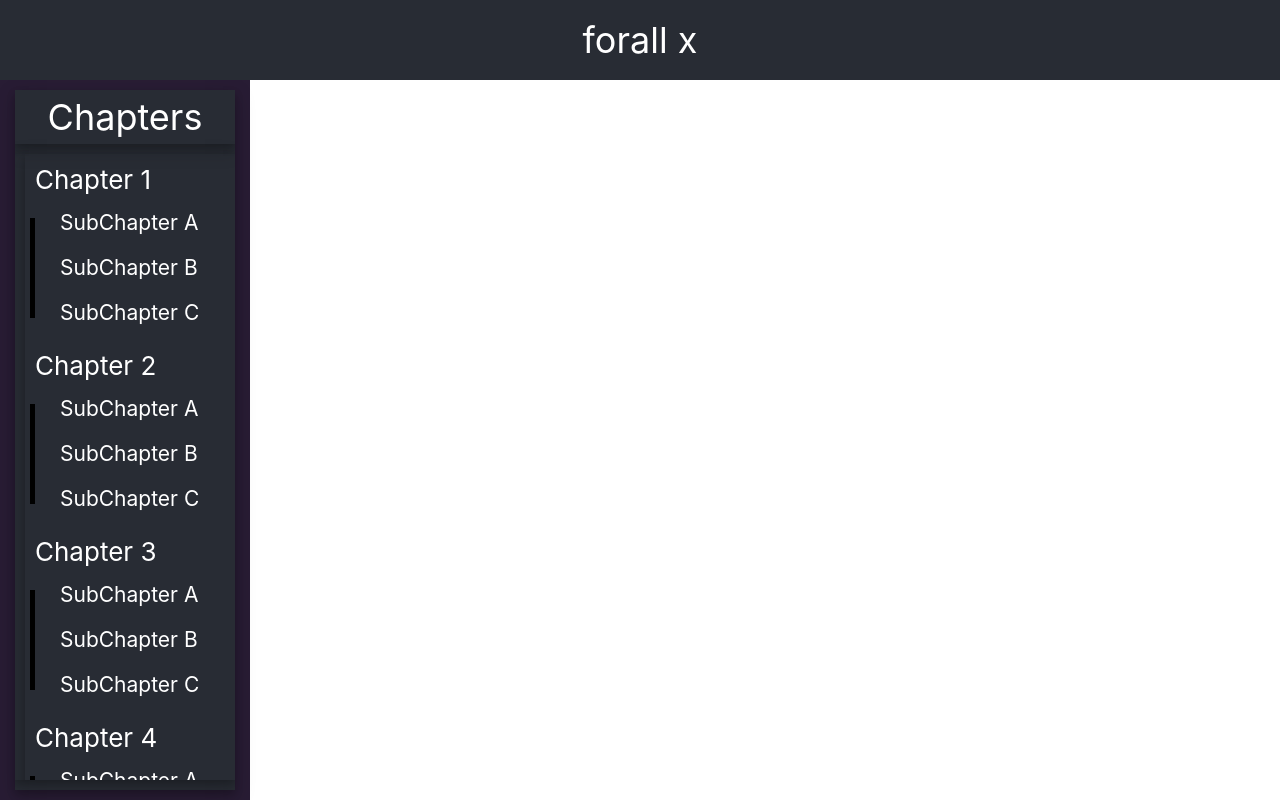
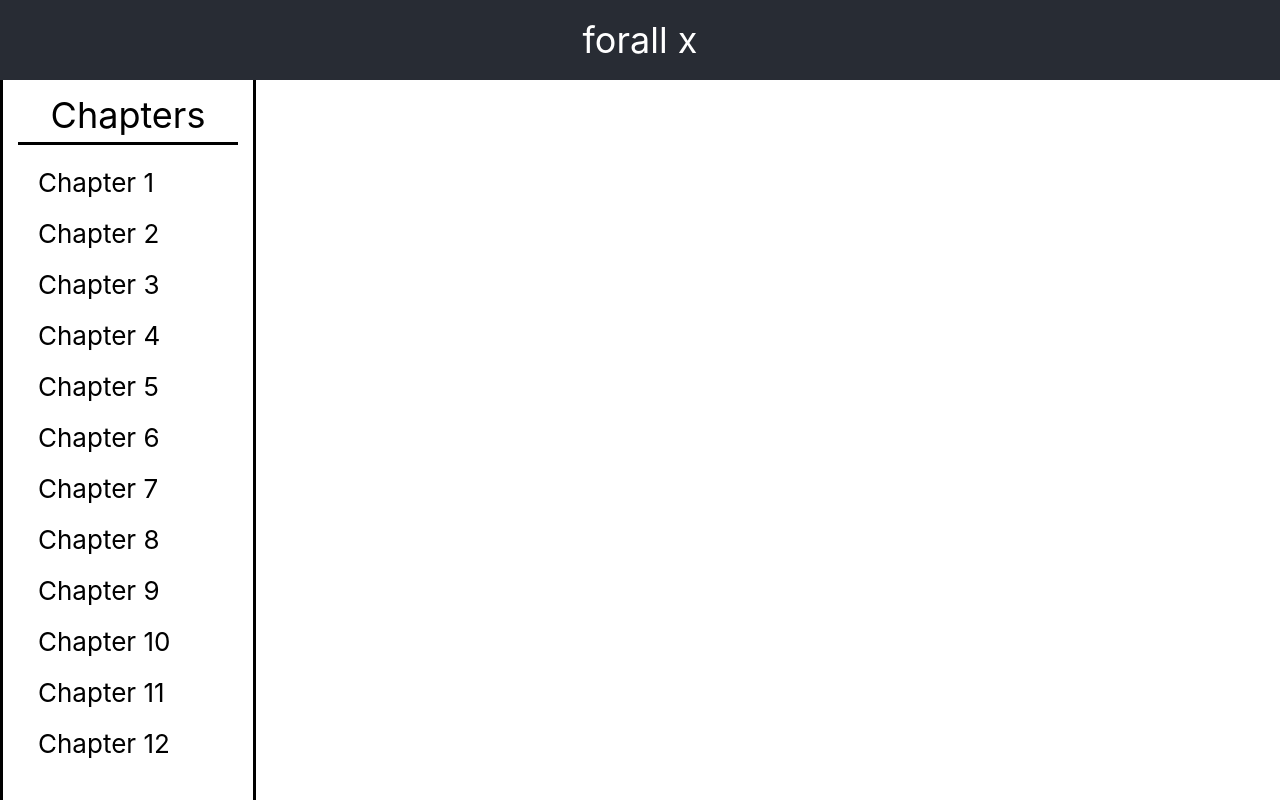
Before and after one commit to mbecker20/forallx-app, a React (Create React App) app: page / in a window 1280 px wide. Built offline with nearby package versions, Linux system fonts and the light colour scheme.

Commit message:
work on style

```diff
--- a/src/App/style.ts
+++ b/src/App/style.ts
@@ -20,7 +20,9 @@ const useJSS = createUseStyles({
   },
 
   SideBar: {
-    backgroundColor: colors.secondary,
+    backgroundColor: colors.background,
+    borderStyle: 'none solid',
+    borderColor: 'black',
     height: 'calc(100vh - 100px)',
     display: 'flex',
     flexDirection: 'column',
--- a/src/components/ChapterViewer/Chapter.tsx
+++ b/src/components/ChapterViewer/Chapter.tsx
@@ -1,7 +1,6 @@
 import React, { useState, Children, cloneElement } from 'react'
 import useJSS from './style'
 import colors from '../../theme'
-import SubChapterGrouper from './SubChapterGrouper'
 
 interface Props {
   children: React.ReactNode
@@ -9,7 +8,7 @@ interface Props {
 }
 
 function Chapter({ chapterName, children }: Props) {
-  const [open, setOpen] = useState(true)
+  const [open, setOpen] = useState(false)
   const classes = useJSS(colors)
 
   function toggleOpen() {
@@ -23,11 +22,8 @@ function Chapter({ chapterName, children }: Props) {
   return (
     <div className={classes.Chapter}>
       <div className={classes.ChapterName} onClick={toggleOpen}>{chapterName}</div>
-      <div className={classes.SubChapterOuterBounder}>
-        <SubChapterGrouper isOpen={open}/>
-        <div className={classes.SubChapterInnerBounder}>
-          {childrenWithOpen}
-        </div>
+      <div className={classes.SubChapterBounder}>
+        {childrenWithOpen}
       </div>
     </div>
   );
--- a/src/components/ChapterViewer/SubChapter.tsx
+++ b/src/components/ChapterViewer/SubChapter.tsx
@@ -14,7 +14,7 @@ function SubChapter({ isOpen, children }: Props) {
     height: isOpen ? '4vmin' : '0vmin',
     transform: isOpen ? 'scaleY(1)' : 'scaleY(0)',
     opacity: isOpen ? 1 : 0,
-    padding: isOpen ? '10px' : '0px'
+    padding: isOpen ? '5px' : '0px'
   })
 
   return (
--- a/src/components/ChapterViewer/SubChapterGrouper.tsx
+++ /dev/null
@@ -1,20 +0,0 @@
-import React from 'react'
-import { useSpring, animated } from 'react-spring';
-
-interface Props {
-  isOpen: boolean,
-}
-
-function SubChapterGrouper({ isOpen }: Props) {
-  const spring = useSpring({
-    height: isOpen ? '100' : '0',
-    width: '5px',
-  })
-  return (
-    <animated.svg style={spring}>
-      <animated.rect width={'5px'} height={'100%'} fill='black'/>
-    </animated.svg>
-  );
-}
-
-export default SubChapterGrouper
--- a/src/components/ChapterViewer/style.ts
+++ b/src/components/ChapterViewer/style.ts
@@ -3,12 +3,13 @@ import colors from '../../theme'
 
 const useJSS = createUseStyles({
   Bounder: {
-    backgroundColor: colors.grey,
+    backgroundColor: colors.background,
+    color: colors.text,
     display: 'flex',
     alignItems: 'center',
     justifyContent: 'flex-start',
     borderRadius: '0px',
-    boxShadow: '0 4px 8px 0 rgba(0, 0, 0, 0.2), 0 6px 20px 0 rgba(0, 0, 0, 0.19)',
+    //boxShadow: '0 4px 8px 0 rgba(0, 0, 0, 0.2), 0 6px 20px 0 rgba(0, 0, 0, 0.19)',
     userSelect: 'none',
     overflow: 'hidden',
     width: '220px',
@@ -23,7 +24,7 @@ const useJSS = createUseStyles({
     alignItems: 'center',
     justifyContent: 'flex-start',
     borderRadius: '0px',
-    boxShadow: '0 4px 8px 0 rgba(0, 0, 0, 0.2), 0 6px 20px 0 rgba(0, 0, 0, 0.19)',
+    //boxShadow: '0 4px 8px 0 rgba(0, 0, 0, 0.2), 0 6px 20px 0 rgba(0, 0, 0, 0.19)',
     userSelect: 'none',
     overflowY: 'scroll',
     overflowX: 'hidden',
@@ -41,7 +42,7 @@ const useJSS = createUseStyles({
     alignItems: 'flex-start',
     justifyContent: 'flex-start',
     borderRadius: '0px',
-    boxShadow: '0 4px 8px 0 rgba(0, 0, 0, 0.2), 0 6px 20px 0 rgba(0, 0, 0, 0.19)',
+    //boxShadow: '0 4px 8px 0 rgba(0, 0, 0, 0.2), 0 6px 20px 0 rgba(0, 0, 0, 0.19)',
     userSelect: 'none',
     width: '210px',
     flexDirection: 'column',
@@ -54,13 +55,16 @@ const useJSS = createUseStyles({
     alignItems: 'center',
     justifyContent: 'center',
     borderRadius: '0px',
-    boxShadow: '0 4px 8px 0 rgba(0, 0, 0, 0.2), 0 6px 20px 0 rgba(0, 0, 0, 0.19)',
+    position: 'relative',
+    bottom: '2px',
+    //boxShadow: '0 4px 8px 0 rgba(0, 0, 0, 0.2), 0 6px 20px 0 rgba(0, 0, 0, 0.19)',
     userSelect: 'none',
     width: '220px',
     flexDirection: 'column',
     fontSize: 'calc(20px + 2vmin)',
     paddingTop: '5px',
     paddingBottom: '5px',
+    borderStyle: 'none none solid none'
   },
 
   Chapter: {
@@ -83,19 +87,7 @@ const useJSS = createUseStyles({
     fontSize: 'calc(10px + 2vmin)',
   },
 
-  SubChapterOuterBounder: {
-    padding: '0px',
-    margin: '0px',
-    display: 'flex',
-    flexDirection: 'row',
-    flexGrow: '1',
-    flexShrink: '0',
-    flexBasis: '0',
-    alignItems: 'center',
-    width: '90%',
-  },
-
-  SubChapterInnerBounder: {
+  SubChapterBounder: {
     padding: '0px',
     margin: '0px',
     display: 'flex',
--- a/src/theme.ts
+++ b/src/theme.ts
@@ -4,12 +4,16 @@ const tertiary = '#182c54' // blue
 
 export interface Colors {
   grey: string,
+  background: string,
+  text: string,
   secondary: string,
   tertiary: string,
 }
 
 const colors: Colors = {
   grey: grey,
+  background: 'white',
+  text: 'black',
   secondary: secondary,
   tertiary: tertiary,
 }
```
